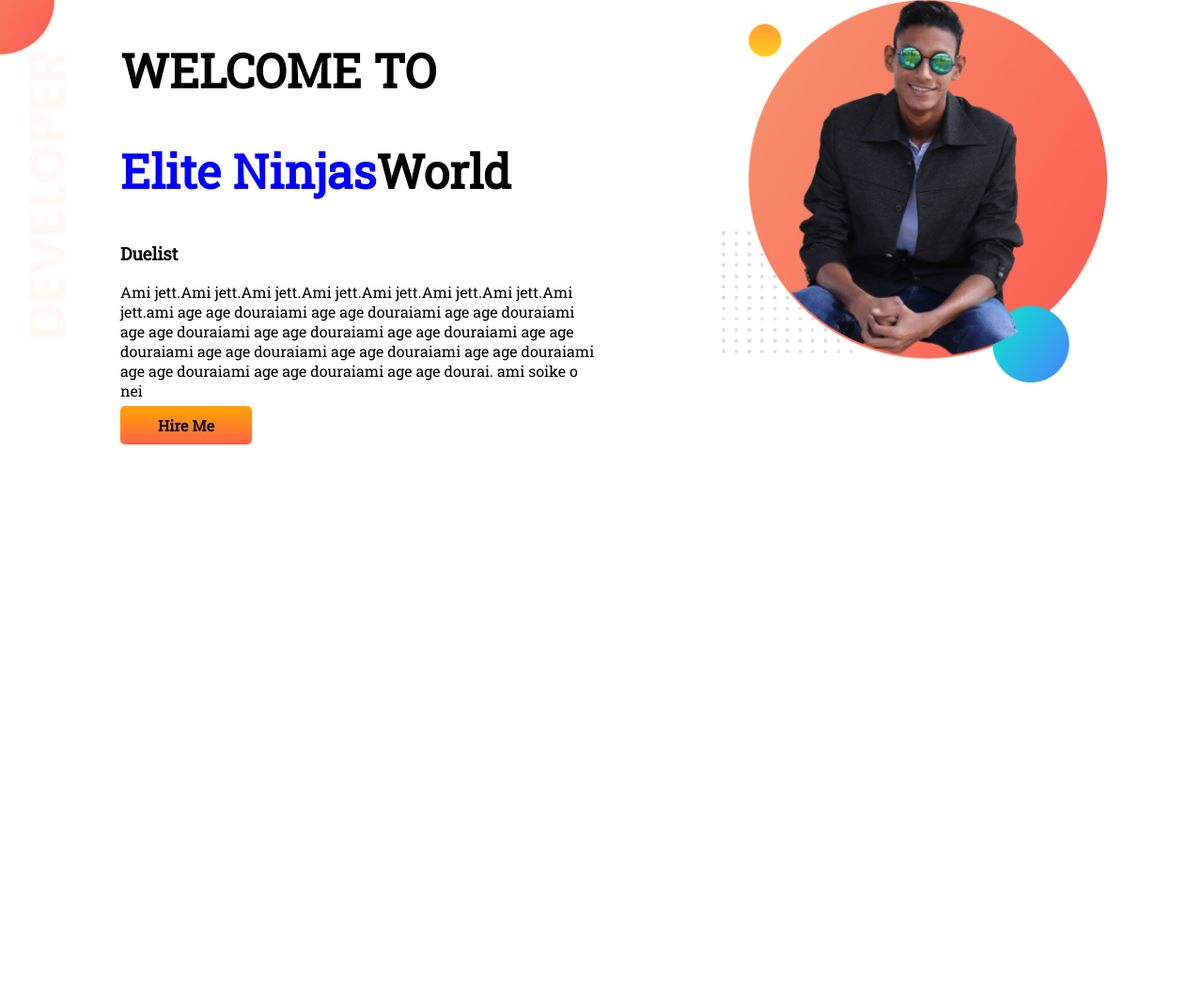
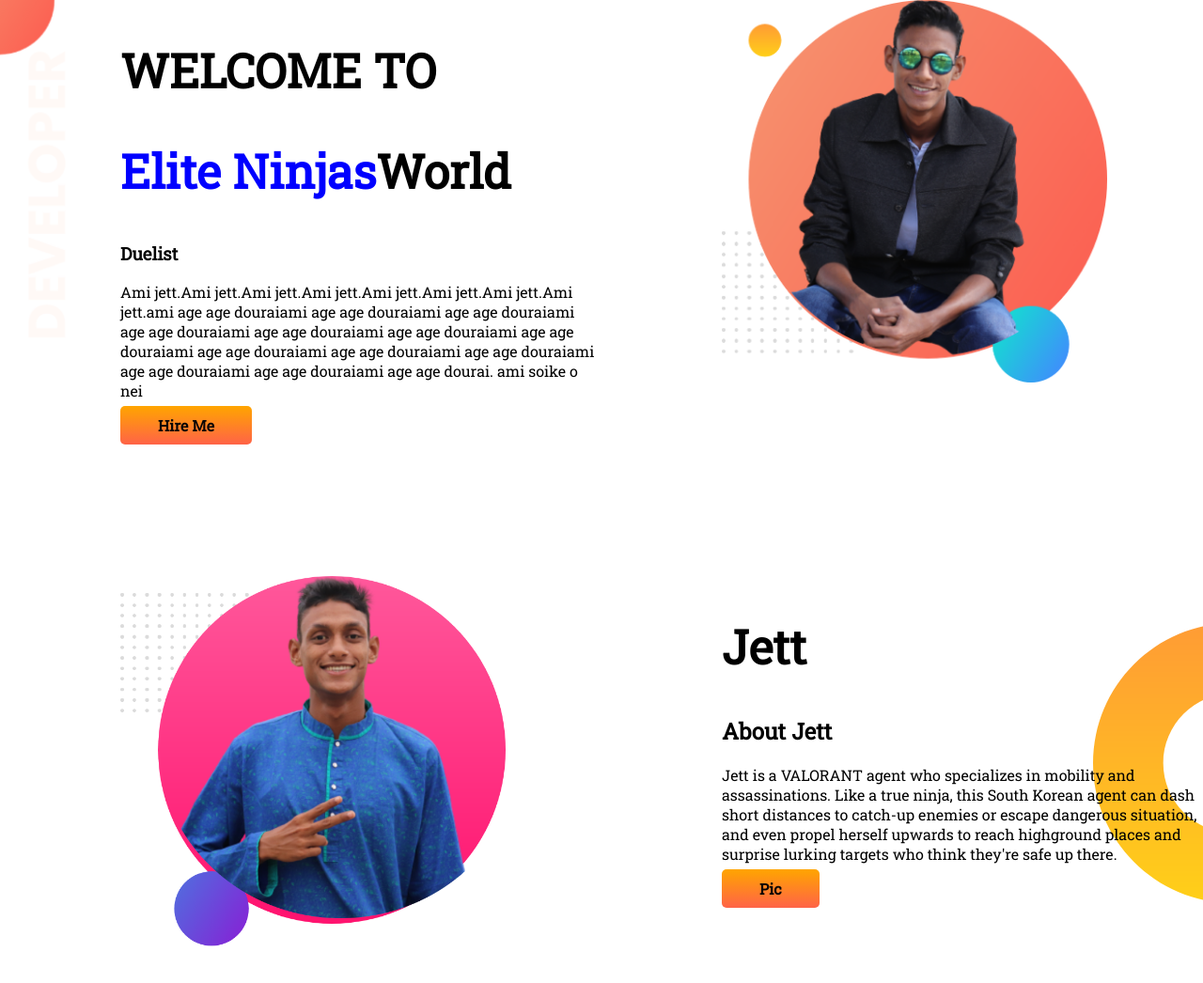
Before and after one commit to ImtiazNiloy/Developer-portfolio, a plain HTML site: page index.html in a window 1280 px wide. Shown: the whole page at 94% size. Before the commit the page ends 800 px from the top, so only its background shows below. Drawn offline with Linux system fonts and the light colour scheme.

Commit message:
dream added

```diff
--- a/index.html
+++ b/index.html
@@ -28,6 +28,20 @@
         </div>
         <div class="half"><img src="images/my-dbg.png" alt=""></div>
     </section>
+    <section class="dreamBig">
+        <div class="half">
+            <img src="images/my-bg[2.png" alt="">
+        </div>
+        <div class="half">
+            <h1>Jett</h1>
+            <h2>About Jett</h2>
+            <p>Jett is a VALORANT agent who specializes in mobility and assassinations. Like a true ninja, this South
+                Korean agent can dash short distances to catch-up enemies or escape dangerous situation, and even propel
+                herself upwards to reach highground places and surprise lurking targets who think they're safe up there.
+            </p>
+            <a class="click-button" target="_blank" href="images/1149475.jpg">Pic</a>
+        </div>
+    </section>
 </body>
 
 </html>
--- a/style.css
+++ b/style.css
@@ -10,6 +10,7 @@
 }
 section{
     display: flex;
+    margin-bottom: 150px;
 }
 .half{
     width: 50%;
@@ -34,3 +35,8 @@
     background-image: url(images/top-banner.png);
     background-repeat: no-repeat;
 }
+.dreamBig{
+    background-image: url(images/dream-bg.png);
+    background-repeat: no-repeat;
+    background-position: right;
+}
```
